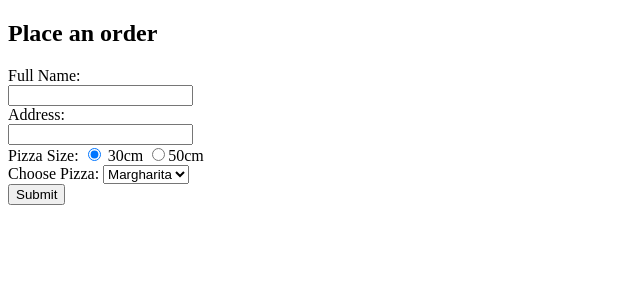
After one commit to MaralKay/pizza-service, a Django app: a page that uses pizzaService_proj/orders/templates/orders/place_order.html in a window 1280 px wide. The commit adds this page. Shown: the top 300 px of the page, without its empty margins (0-640 px from the left). Run offline with Django 3.2, Linux system fonts and the light colour scheme.

Commit message:
added order placement/insertion

```diff
--- a/pizzaService_proj/orders/models.py
+++ b/pizzaService_proj/orders/models.py
@@ -16,6 +16,7 @@ class Pizza(models.Model):
     pizza_id = models.AutoField(primary_key=True)
     #   We assume that True value stands form 30cm and False value stands for 50cm
     pizza_size = models.BooleanField(default=True)
+    pizza_flavor = models.CharField(default='Surprise', max_length=100)
 
     def __str__(self):
         if self.pizza_size:
--- /dev/null
+++ b/pizzaService_proj/orders/templates/orders/place_order.html
@@ -0,0 +1,28 @@
+<!DOCTYPE html>
+<html lang="en">
+    <head>
+        <meta charset="UTF-8">
+        <title>Place Order</title>
+    </head>
+    <body>
+        <h2>Place an order</h2>
+        <form class="order-form" action="" method="post">
+            {% csrf_token %}
+            Full Name:<br>
+            <input type="text" name="name"><br>
+            Address:<br>
+            <input type="text" name="address"><br>
+            Pizza Size:
+            <input type="radio" name="size" value=True checked> 30cm
+            <input type="radio" name="size" value=False>50cm<br>
+            Choose Pizza:
+            <select name="flavor">
+                <option value="Margharita">Margharita</option>
+                <option value="Pepperoni">Pepperoni</option>
+                <option value="Special">Special</option>
+                <option value="Fungi">Fungi</option>
+            </select><br>
+            <input type="submit" value="Submit">
+        </form>
+    </body>
+</html>
--- a/pizzaService_proj/orders/templates/orders/search_results.html
+++ b/pizzaService_proj/orders/templates/orders/search_results.html
@@ -32,6 +32,7 @@
                 <th>Customer Address</th>
                 <th>Pizza Id</th>
                 <th>Pizza Size</th>
+                <th>Pizza Flavor</th>
                 <th>Order Date-Time</th>
             </tr>
             {% for order in orders %}
@@ -44,6 +45,7 @@
                 {% else %}
                 <td>50 cm</td>
                 {% endif %}
+                <td>{{ order.pizza.pizza_flavor }}</td>
                 <td>{{ order.order_datetime }}</td>
             </tr>
             {% endfor %}
--- a/pizzaService_proj/orders/urls.py
+++ b/pizzaService_proj/orders/urls.py
@@ -5,4 +5,5 @@ import orders.views as views
 urlpatterns = [
     url(r'^search/$', views.search),
     url(r'^orders/$', views.get_orders),
+    url(r'^place-order/$', views.add_order),
 ]
--- a/pizzaService_proj/orders/views.py
+++ b/pizzaService_proj/orders/views.py
@@ -1,7 +1,8 @@
 from django.http import HttpResponse
 from django.shortcuts import render
-
 from orders.models import Order
+from orders.models import Customer
+from orders.models import Pizza
 
 
 def search(request):
@@ -19,3 +20,28 @@ def search(request):
 def get_orders(request):
     orders = Order.objects.all()
     return render(request, 'orders/orders.html', {'orders': orders})
+
+
+def add_order(request):
+    if request.POST.get('name') and request.POST.get('address') and request.POST.get('size')\
+            and request.POST.get('flavor'):
+        #   create customer
+        customer_name = request.POST.get('name')
+        customer_address = request.POST.get('address')
+        customer = Customer(customer_name=customer_name, customer_address=customer_address)
+        customer.save()
+        #   create pizza
+        pizza_size = request.POST.get('size')
+        pizza_flavor = request.POST.get('flavor')
+        pizza = Pizza(pizza_size=pizza_size, pizza_flavor=pizza_flavor)
+        pizza.save()
+        #   create order
+        c = Customer.objects.latest('customer_id')
+        p = Pizza.objects.latest('pizza_id')
+        order = Order(pizza=p, customer=c)
+        order.save()
+        return render(request, 'orders/order_completed.html')
+    return render(request, 'orders/place_order.html')
+
+
+#def delete_order(request):
```
Also changed, not shown: pizzaService_proj/orders/templates/orders/order_completed.html (added, +10 -0 lines), pizzaService_proj/orders/templates/orders/orders.html (+12 -0 lines), pizzaService_proj/orders/migrations/0003_pizza_pizza_flavor.py (added).
